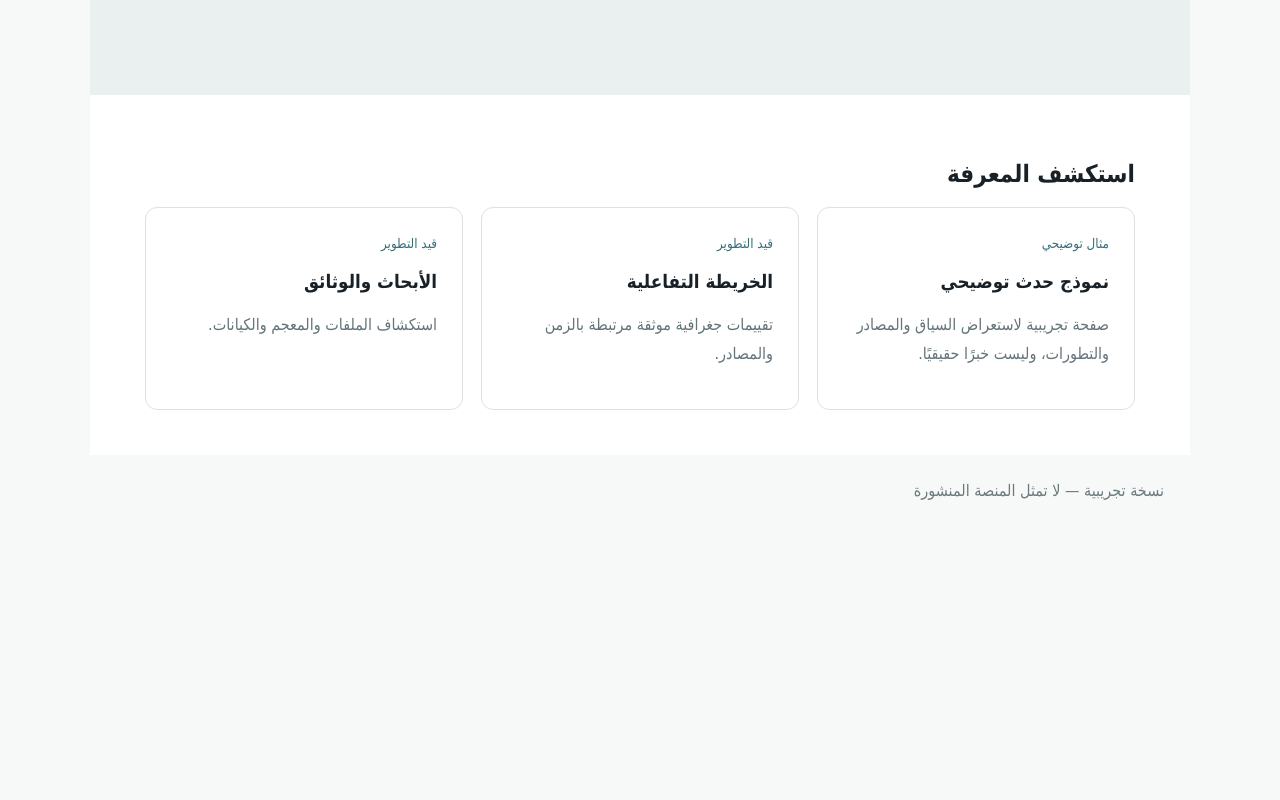
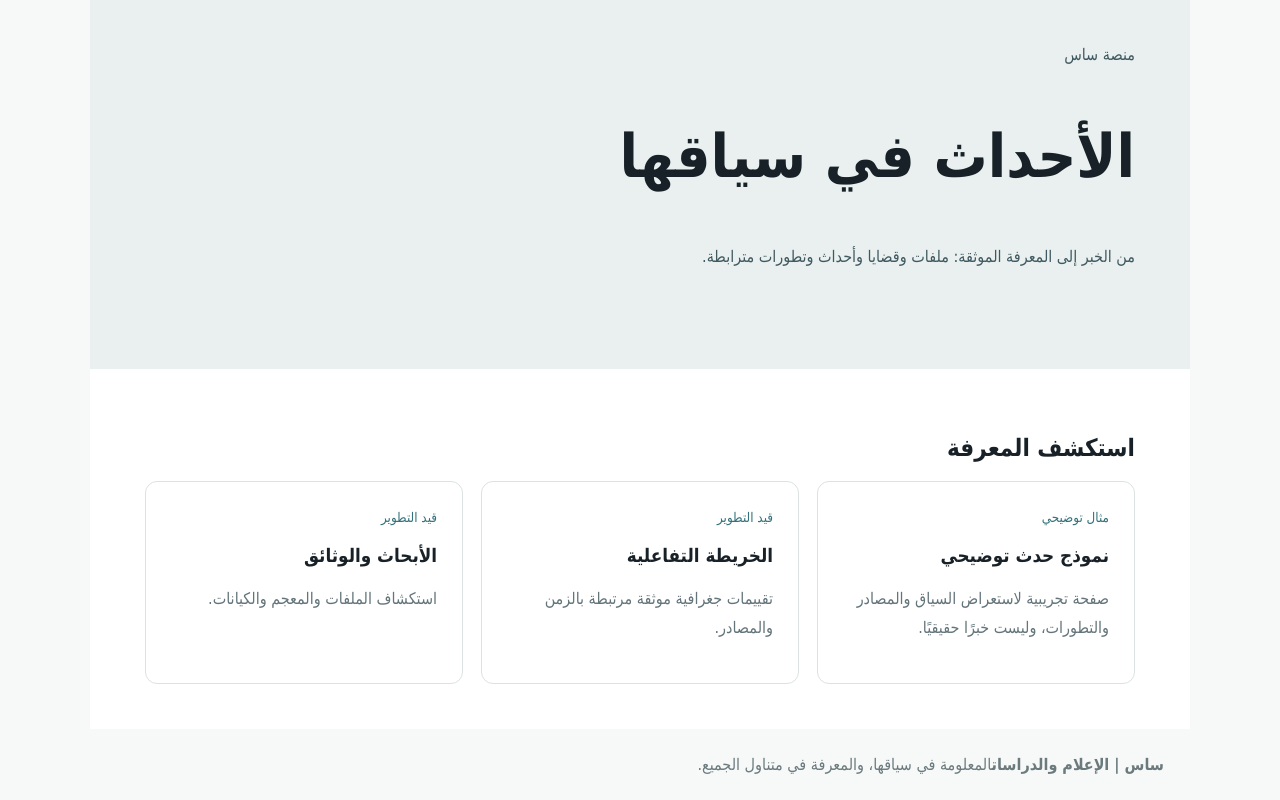
Before and after one commit to dinobahkam-wq/SAS, a Next.js app: page / in a window 1280 px wide. Shown: the part 449-1249 px from the top of the page. Before the commit the page ends 975 px from the top, so only its background shows below. Built offline with nearby package versions, Linux system fonts and the light colour scheme.

Commit message:
design: editorial SAS homepage inspired by supplied reference

```diff
--- a/app/layout.tsx
+++ b/app/layout.tsx
@@ -1,3 +1,5 @@
 import './styles.css';
-export const metadata={title:'منصة ساس — تجربة محلية',description:'نسخة محلية لا تتضمن محتوى إخباري حقيقي'};
-export default function Layout({children}:{children:React.ReactNode}){return <html lang='ar' dir='rtl'><body><header><strong>منصة ساس <small>SAS</small></strong><nav><a href='/'>الرئيسية</a><a href='/events/sample-event'>الأحداث</a></nav></header>{children}<footer>نسخة تجريبية — لا تمثل المنصة المنشورة</footer></body></html>}
+import Link from 'next/link';
+const logo='https://nrmwshoytmzcmureetjb.supabase.co/storage/v1/object/public/SAS%20LOGO/SAS_LOGO.png';
+export const metadata={title:'منصة ساس | الإعلام والدراسات',description:'منصة ساس: متابعة الأحداث وفهم سياقاتها وملفاتها ومصادرها'};
+export default function Layout({children}:{children:React.ReactNode}){return <html lang="ar" dir="rtl"><body><div className="site-shell"><header className="site-header"><Link className="brand" href="/"><img src={logo} alt="شعار منصة ساس للإعلام والدراسات" /><span className="brand-fallback">SAS</span></Link><nav className="main-nav" aria-label="التنقل الرئيسي"><Link href="/">الرئيسية</Link><Link href="/events/sample-event">الأحداث</Link><a href="/#dossiers">الملفات</a><a href="/#research">الدراسات</a><a href="/#map">الخريطة</a></nav><div className="header-search"><span aria-hidden="true">⌕</span><span>ابحث في ساس</span></div></header>{children}<footer className="footer"><strong>ساس | الإعلام والدراسات</strong><span>المعلومة في سياقها، والمعرفة في متناول الجميع.</span></footer></div></body></html>}
```
